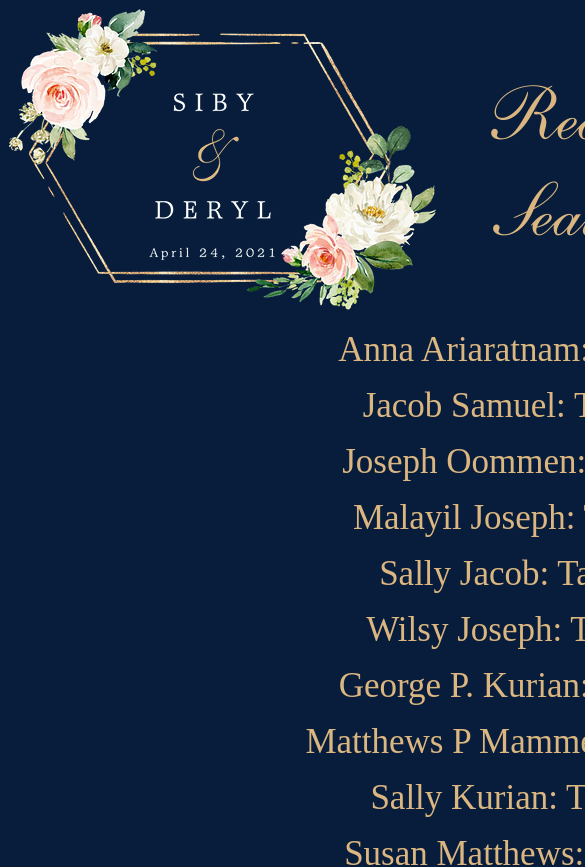
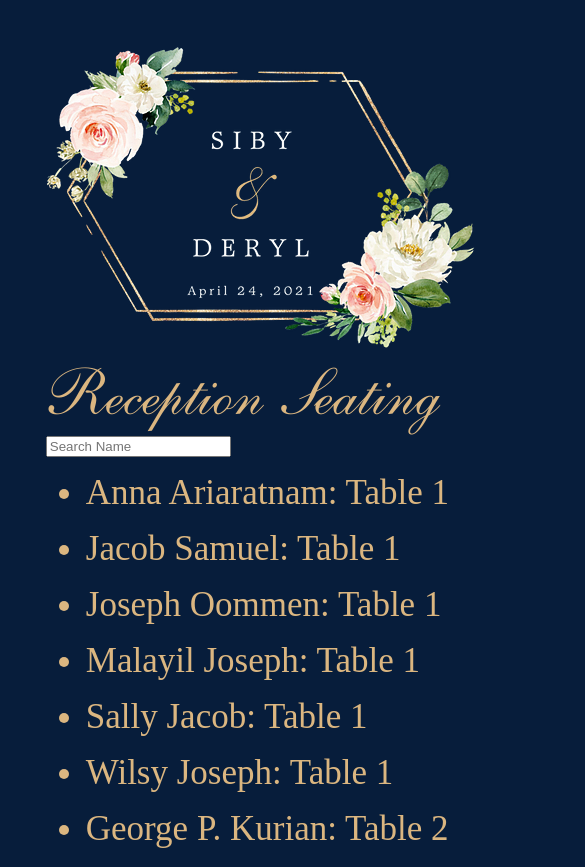
Before and after one commit to manojmpg114/DerylSiby_Wedding, an Angular app in the folder wedding-site/: page / in a window 390 px wide. Shown: the top 867 px of the page, 585 px wide, since content can reach past the window. Built offline with nearby package versions, Linux system fonts and the light colour scheme.

Commit message:
Code change and scaling
code change and scaling for mobile units

```diff
--- a/wedding-site/src/app/app.component.html
+++ b/wedding-site/src/app/app.component.html
@@ -1,7 +1,7 @@
 
 <div>
   <div class="container">
-    <div class = "imgdiv">
+    <div >
       <img src = "../assets/img/sibyderyl.png">
     </div>
     <div class = "colortext" >
@@ -16,33 +16,23 @@
     </div>
 -->
     <div class="md-form">
-      <input type="search" [(ngModel)]="searchText" placeholder="Search Name " style="width: 200px;">
+      <input type="search" [(ngModel)]="searchText" placeholder="Search Name " >
     </div>
+
+    <ul *ngFor="let data of dataset | filter: searchText" class = "list-set">
+      <li  style="font-size: 35px;">{{data}}</li>
+    </ul>
+
+    <img  src = "../assets/img/table0.png" width="100%" height="100%" >
+
 
   </div>
 </div>
 <!--
   If centering in this manner is not to liking remove class = "container" from h1, li, and img
 -->
-<body >
-  <div class = "body">
-<!--
-  <h1 class = "container_body">
-      Seating List
-    </h1>
--->
 
 
-  </div>
-  <ul *ngFor="let data of dataset | filter: searchText" class = "list-set">
-    <li class = "container" style="font-size: 35px;">{{data}}</li>
-  </ul>
-
-  <div class = "imgdiv">
-    <img class = "container" src = "../assets/img/table0.png">
-  </div>
-
-</body>
 
 <!--
 
--- a/wedding-site/src/styles.css
+++ b/wedding-site/src/styles.css
@@ -7,32 +7,48 @@
 
 html {
     background-color: #071d3b;
-    position: relative;
-    width: 1000px;
-    height:1000px;
-    margin: auto;
+    /* position: relative; */
+    /* width: 1000px; */
+   /*  height:1000px; */
+    /* margin: auto; */
+
+    width: 100%;
+    max-width: 800px;
+    margin: 0 auto;
+    padding-top: 1cm;
+    padding-left: 1cm;
+
 }
 
 .content {
 
-    width:  1000px;
-    height: 1000px;
-    overflow:auto;
+    /* width:  1000px; */
+    /* height: 1000px; */
+    /* overflow:auto; */
 }
 
 .container {
-    max-width: 2000px;
-    margin: 0 auto;         /*  will center the container on wide screen  */
-    display: flex;
-    justify-content: center;
+   /* max-width: 2000px; */
+    /* margin: 0 auto; */         /*  will center the container on wide screen  */
+     display:inline-table;
+    /* justify-content: center; */
+
+    /*
+    width: 100%;
+    max-width: 800px;
+    margin: 0 auto;
+    padding-top: 2cm;
+*/
+
 
   }
 
   .container_body {
-    max-width: 1500px;
-    margin: 0 auto;         /*  will center the container on wide screen  */
-    display: flex;
-    justify-content: center;
+    /* max-width: 1500px; */
+    /* margin: 0 auto;    */     /*  will center the container on wide screen  */
+    /* display: flex; */
+
+    /* justify-content: center; */
     font-size: 40px;
 
   }
@@ -43,10 +59,13 @@ html {
 
 .colortext {
     color:#dbb680;
-    font-size: 75px;
+    font-size: 65px;
     font-family: "english";
+  /*
     margin-top: 60px;
     margin-left: 50px;
+    */
+
 
 
 }
@@ -59,13 +78,18 @@ html {
 .search{
     font-size: 50px;
     color:white;
+    /*
     margin-left: 100px;
     margin-top: 100px;
+    */
 }
 
 .box {
+    /*
     margin-top: 120px;
     margin-left: 20px;
+    */
+
 }
 
 .body {
```
Also changed, not shown: 1 other file (tests, documents, lock files or other folders).
